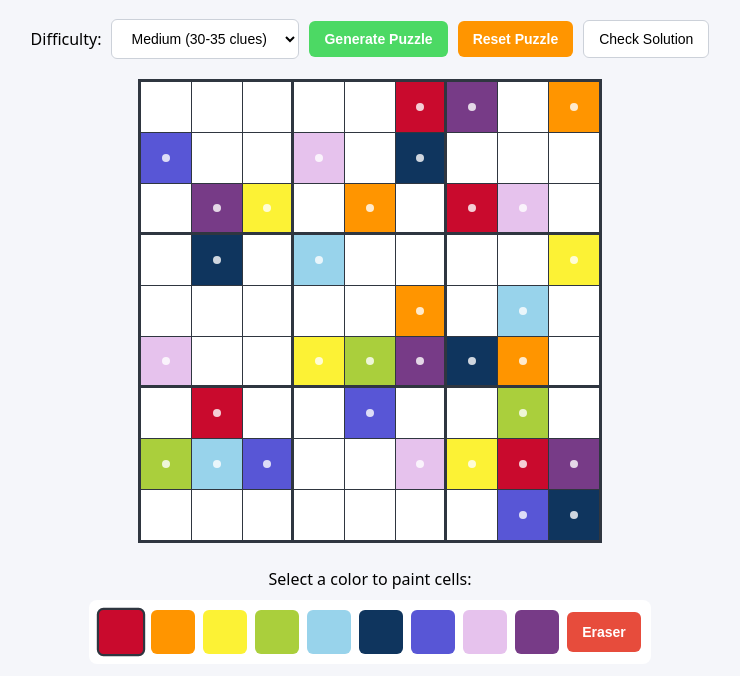
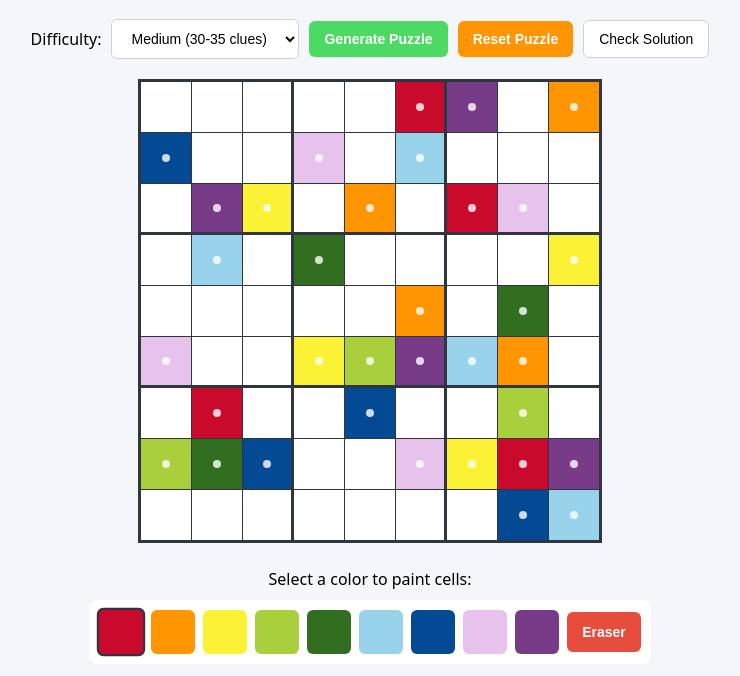
Before and after one commit to 8cfrmgh4bn-lab/color-sudoku, a plain HTML site: page index.html in a window 1280 px wide. Shown: the part 87-763 px from the top of the page, without its empty margins (270-1010 px from the left). Drawn offline with Linux system fonts and the light colour scheme.

Commit message:
Update index.html
Fixed colors

```diff
--- a/index.html
+++ b/index.html
@@ -94,16 +94,16 @@
 
 <script>
     const COLOR_MAP = {
-        0: "316e1f",
-        1: "#C90A2D",
-        2: "#FF9500",
-        3: "#Fcf235",
-        4: "#aacf3c",
-        5: "#98d3eb",
-        6: "#0f355e",
-        7: "#5856D6",
-        8: "#e6c2ed",
-        9: "#773b87"
+        0: "#FFFFFF", //white
+        1: "#C90A2D", //red
+        2: "#FF9500", //orange
+        3: "#Fcf235", //yellow
+        4: "#aacf3c", //light green
+        5: "#316e1f", //dark green
+        6: "#98d3eb", //light blue
+        7: "#034994", //dark blue
+        8: "#e6c2ed", //light purple
+        9: "#773b87"//dark purple
     };
 
     let initialBoard = Array(0);
```
